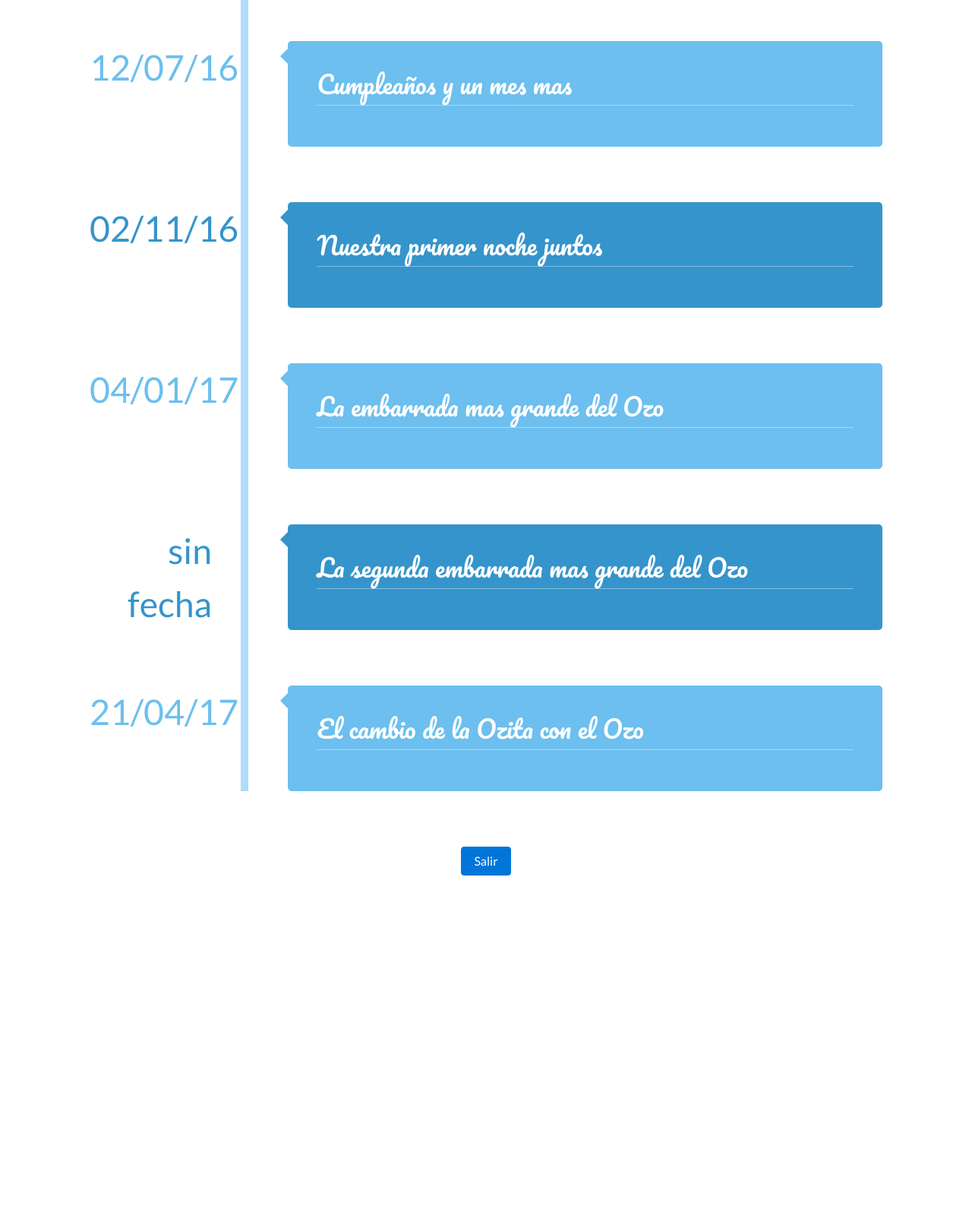
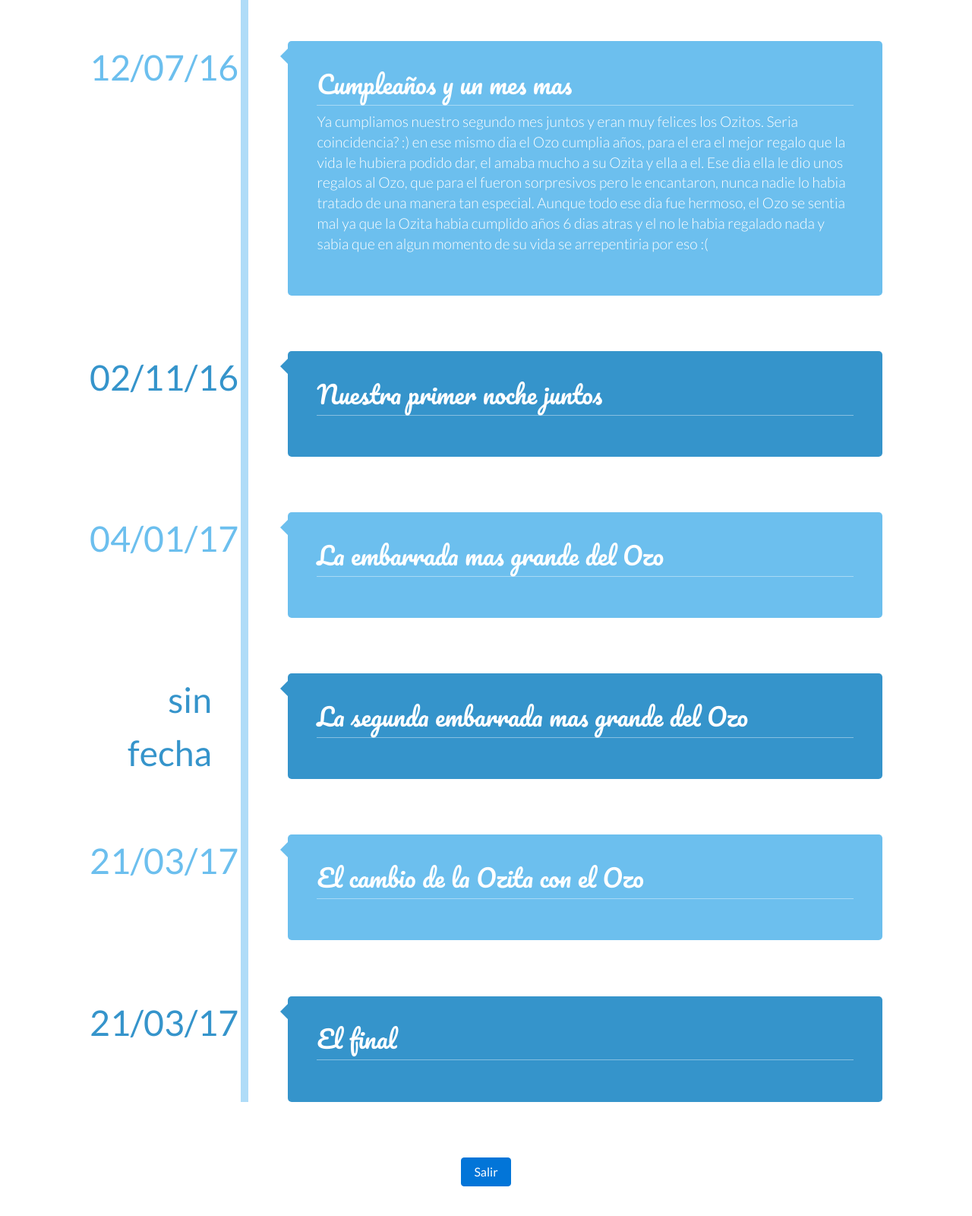
Before and after one commit to CarlosRobayo/ozos-node, a website: page public/views/historia.html in a window 1280 px wide. Shown: the part 2631-4231 px from the top of the page at 76% size. Before the commit the page ends 3833 px from the top, so only its background shows below. Drawn offline with Linux system fonts and the light colour scheme; files that its build step writes are made by us from their sources; files whose address does not match are found by name.

Commit message:
Add more content3 in 'historia' view

```diff
--- a/public/js/main.js
+++ b/public/js/main.js
@@ -5,13 +5,13 @@ window.onload = function () {
     input.addEventListener('blur', function () {
         if (this.value == '') {
             this.style.background = '#f2dede';
-            this.className = 'form-control animated shake';
+            this.className = 'form-control text-center animated shake';
         }
     });
 
     input.addEventListener('focus', function () {
         this.style.background = '#ffffff';
-        this.className = 'form-control';
+        this.className = 'form-control text-center';
     });
 
 }
--- a/public/views/historia.html
+++ b/public/views/historia.html
@@ -98,7 +98,13 @@
                 </div>
                 <div class="cbp_tmlabel wow bounceInRight">
                     <h2>Cumpleaños y un mes mas</h2>
-                    <p></p>
+                    <p>Ya cumpliamos nuestro segundo mes juntos y eran muy felices los Ozitos. Seria coincidencia? :) en ese mismo dia
+                        el Ozo cumplia años, para el era el mejor regalo que la vida le hubiera podido dar, el amaba mucho a su Ozita y ella
+                        a el. Ese dia ella le dio unos regalos al Ozo, que para el fueron sorpresivos pero le encantaron, nunca nadie lo habia
+                        tratado de una manera tan especial. Aunque todo ese dia fue hermoso, el Ozo se sentia mal ya que la Ozita habia cumplido
+                        años 6 dias atras y el no le habia regalado nada y sabia que en algun momento de su vida se arrepentiria por eso :(
+                    </p>
+
                 </div>
             </li>
             <li>
@@ -130,10 +136,19 @@
             </li>
             <li>
                 <div class="wow bounceInLeft">
-                    <time class="cbp_tmtime" datetime="2013-04-10 18:30"><span>21/04/17</span></time>
+                    <time class="cbp_tmtime" datetime="2013-04-10 18:30"><span>21/03/17</span></time>
                 </div>
                 <div class="cbp_tmlabel wow bounceInRight">
                     <h2>El cambio de la Ozita con el Ozo</h2>
+                    <p></p>
+                </div>
+            </li>
+            <li>
+                <div class="wow bounceInLeft">
+                    <time class="cbp_tmtime" datetime="2013-04-10 18:30"><span>21/03/17</span></time>
+                </div>
+                <div class="cbp_tmlabel wow bounceInRight">
+                    <h2>El final</h2>
                     <p></p>
                 </div>
             </li>
```
Also changed, not shown: public/index.html (+1 -1 lines).
